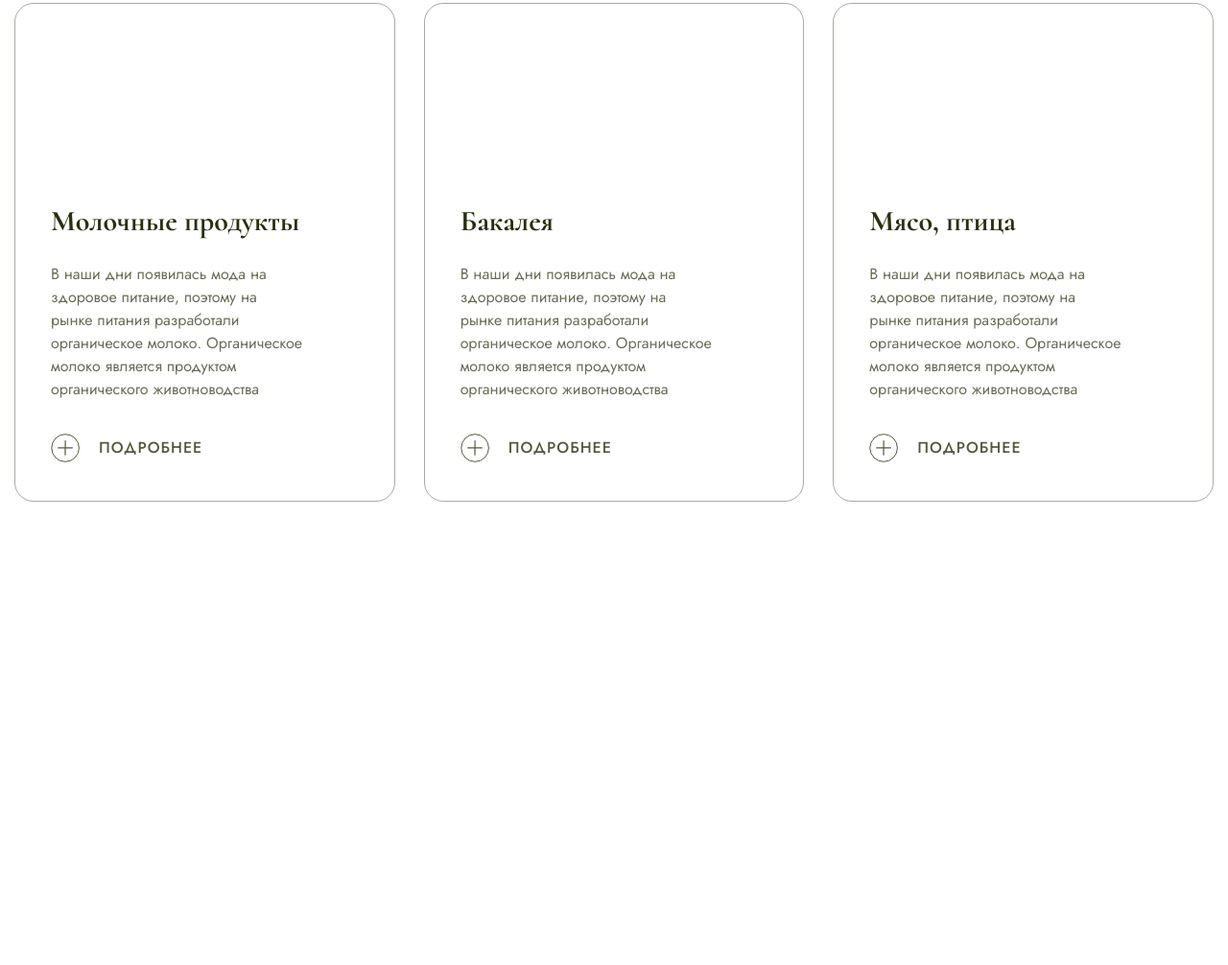
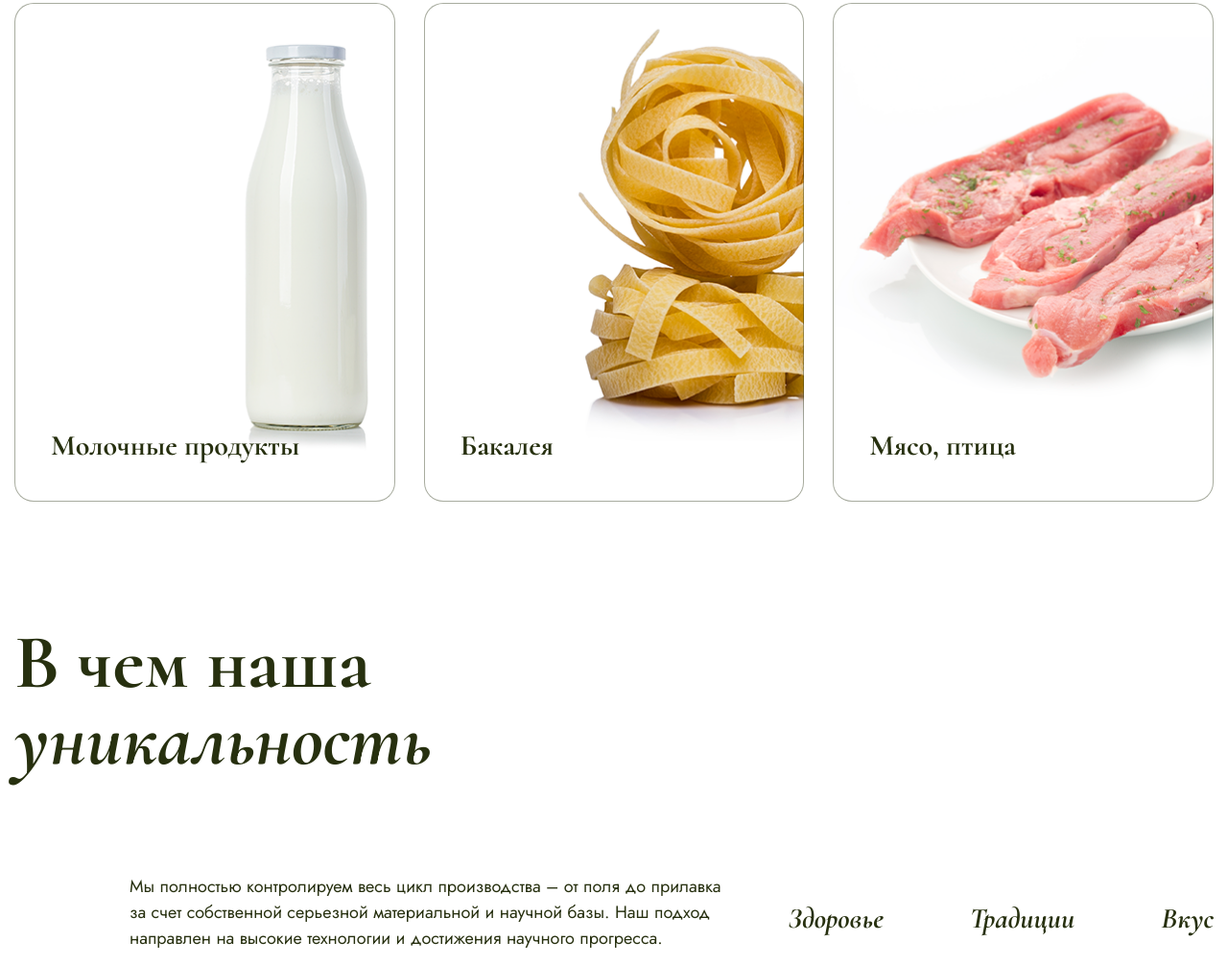
Before and after one commit to annblok/Modele02-Shop, a website built with webpack: page src/index.html in a window 1280 px wide. Shown: the part 1478-2484 px from the top of the page at 96% size. Before the commit the page ends 2201 px from the top, so only its background shows below. Built offline with nearby package versions, Linux system fonts and the light colour scheme.

Commit message:
add styles

```diff
--- a/src/index.html
+++ b/src/index.html
@@ -89,26 +89,32 @@
             <div class="offer__slider">
                 <div class="swiper offerSwiper">
                     <div class="swiper-wrapper">
-                      <div class="swiper-slide">
+                      <div class="swiper-slide swiper-slide_milk">
                           <h3 class="swiper-slide__title">
                             Молочные продукты
                           </h3>
-                          <p class="swiper-slide__text">В наши дни появилась мода на здоровое питание, поэтому на рынке питания разработали органическое молоко. Органическое молоко является продуктом органического животноводства</p>
-                          <a href="#" class="swiper-slide__link">Подробнее</a>
+                          <div class="swiper-slide__hover">
+                            <p class="swiper-slide__text">В наши дни появилась мода на&nbsp;здоровое питание, поэтому на&nbsp;рынке питания разработали органическое молоко. Органическое молоко является продуктом органического животноводства</p>
+                            <a href="#" class="swiper-slide__link">Подробнее</a>
+                          </div>
                       </div>
-                      <div class="swiper-slide">
+                      <div class="swiper-slide  swiper-slide_pasta">
                           <h3 class="swiper-slide__title">
                             Бакалея
                           </h3>
-                          <p class="swiper-slide__text">В наши дни появилась мода на здоровое питание, поэтому на рынке питания разработали органическое молоко. Органическое молоко является продуктом органического животноводства</p>
-                          <a href="#" class="swiper-slide__link">Подробнее</a>
+                          <div class="swiper-slide__hover">
+                            <p class="swiper-slide__text">В наши дни появилась мода на&nbsp;здоровое питание, поэтому на&nbsp;рынке питания разработали органическое молоко. Органическое молоко является продуктом органического животноводства</p>
+                            <a href="#" class="swiper-slide__link">Подробнее</a>
+                          </div>
                       </div>
-                      <div class="swiper-slide">
+                      <div class="swiper-slide swiper-slide_steaks">
                           <h3 class="swiper-slide__title">
                             Мясо, птица
                           </h3>
-                          <p class="swiper-slide__text">В наши дни появилась мода на здоровое питание, поэтому на рынке питания разработали органическое молоко. Органическое молоко является продуктом органического животноводства</p>
-                          <a href="#" class="swiper-slide__link">Подробнее</a>
+                          <div class="swiper-slide__hover">
+                            <p class="swiper-slide__text">В наши дни появилась мода на&nbsp;здоровое питание, поэтому на&nbsp;рынке питания разработали органическое молоко. Органическое молоко является продуктом органического животноводства</p>
+                            <a href="#" class="swiper-slide__link">Подробнее</a>
+                          </div>
                       </div>
                       <div class="swiper-slide">
                           <h3 class="swiper-slide__title">
@@ -160,5 +166,31 @@
             </div>
         </div>
     </section>
+    <section class="about">
+        <div class="container">
+            <h1 class="title title_block">
+                В чем наша
+                <span class="title__span">уникальность</span>
+            </h1>
+            <div class="about__box">
+                <div class="about__text">
+                    <p class="description description_size-s">
+                        Мы полностью контролируем весь цикл производства – от поля до прилавка за счет собственной серьезной материальной и научной базы. Наш подход направлен на высокие технологии и достижения научного прогресса.
+                    </p>
+                </div>
+                <ul class="about__list">
+                    <li class="about__item">
+                        Здоровье
+                    </li>
+                    <li class="about__item">
+                        Традиции
+                    </li>
+                    <li class="about__item">
+                        Вкус
+                    </li>
+                </ul>
+            </div>
+        </div>
+    </section>
 </body>
 </html>
--- a/src/styles/main.scss
+++ b/src/styles/main.scss
@@ -267,7 +267,7 @@ body {
     background-position-x: center;
     background-repeat: no-repeat;
     padding-top: 2rem;
-    padding-bottom: 200px;
+    padding-bottom: 12.8rem;
     &__text {
         margin-top: 6rem;
         max-width: 700px;
@@ -289,36 +289,75 @@ body {
         display: flex;
         flex-direction: column;
         justify-content: flex-end;
+        background-repeat: no-repeat;
+        background-size: cover;
+        position: relative;
+        z-index: 0;
+        &:hover {
+            box-shadow: 0 0 0 2px rgba($green, 0.4) inset;
+            .swiper-slide__hover {
+                height: 233px;
+                opacity: 1;
+            }
+            &::after {
+                content: '';
+                background-color: rgba($white, .55);
+                width: calc(100% - 4px);
+                height: calc(100% - 4px);
+                position: absolute;
+                top: 2px;
+                left: 2px;
+                border-radius: 2rem;
+                z-index: -1;
+            }
+        }
+        &_milk {
+            background-image: url(../images/milk.png);
+        }
+        &_pasta {
+            background-image: url(../images/pasta.png);
+        }
+        &_steaks {
+            background-image: url(../images/steaks.png);
+        }
         &__title {
             font-family: $font-cormorant;
             font-size: 3rem;
             color: $green;
-            margin-bottom: 1rem;
+            margin-bottom: 0;
+        }
+        &__hover {
+            height: 0;
+            opacity: 0;
         }
         &__text {
             color: rgba($green, 0.7);
             line-height: 1.5;
+            margin-top: 2.5rem;
             margin-bottom: 3.4rem;
             max-width: 263px;
         }
         &__link {
             text-transform: uppercase;
             font-weight: 500;
-            color: rgba($green, 0.8);
+            color: $green;
             text-decoration: none;
             display: flex;
             align-items: center;
             gap: 2rem;
             letter-spacing: 0.1rem;
+            opacity: .8;
+            &:hover {
+                opacity: 1;
+            }
             &::before {
                 content: '';
                 display: block;
                 width: 3rem;
                 height: 3rem;
                 background-image: url(../images/plus.svg);
-                background-image: cover;
+                background-size: cover;
                 background-repeat: no-repeat;
-                opacity: .8;
             }
         }
     }
@@ -327,8 +366,13 @@ body {
     }
     &-button-next, &-button-prev {
         top: -60px;
+        &:hover {
+            &::after {
+                color: rgba($green, 1);
+            }
+        }
         &::after {
-            color: $green;
+            color: rgba($green, .4);
             font-size: 20px;
         }
     }
@@ -340,3 +384,23 @@ body {
         right: 72px;
     }
 }
+
+.about {
+    &__box {
+        display: flex;
+        justify-content: space-between;
+        margin-top: 10rem;
+    }
+    &__text {
+        margin-left: 12rem;
+        max-width: 620px;
+    }
+    &__list {
+        list-style: none;
+        display: flex;
+        gap: 9rem;
+        font-family: $font-cormorant;
+        font-style: italic;
+        font-size: 3rem;
+    }
+}
```
Also changed, not shown: src/images/about-icon-1.svg (added), src/images/milk.png (added), src/images/pasta.png (added), src/images/steaks.png (added).
